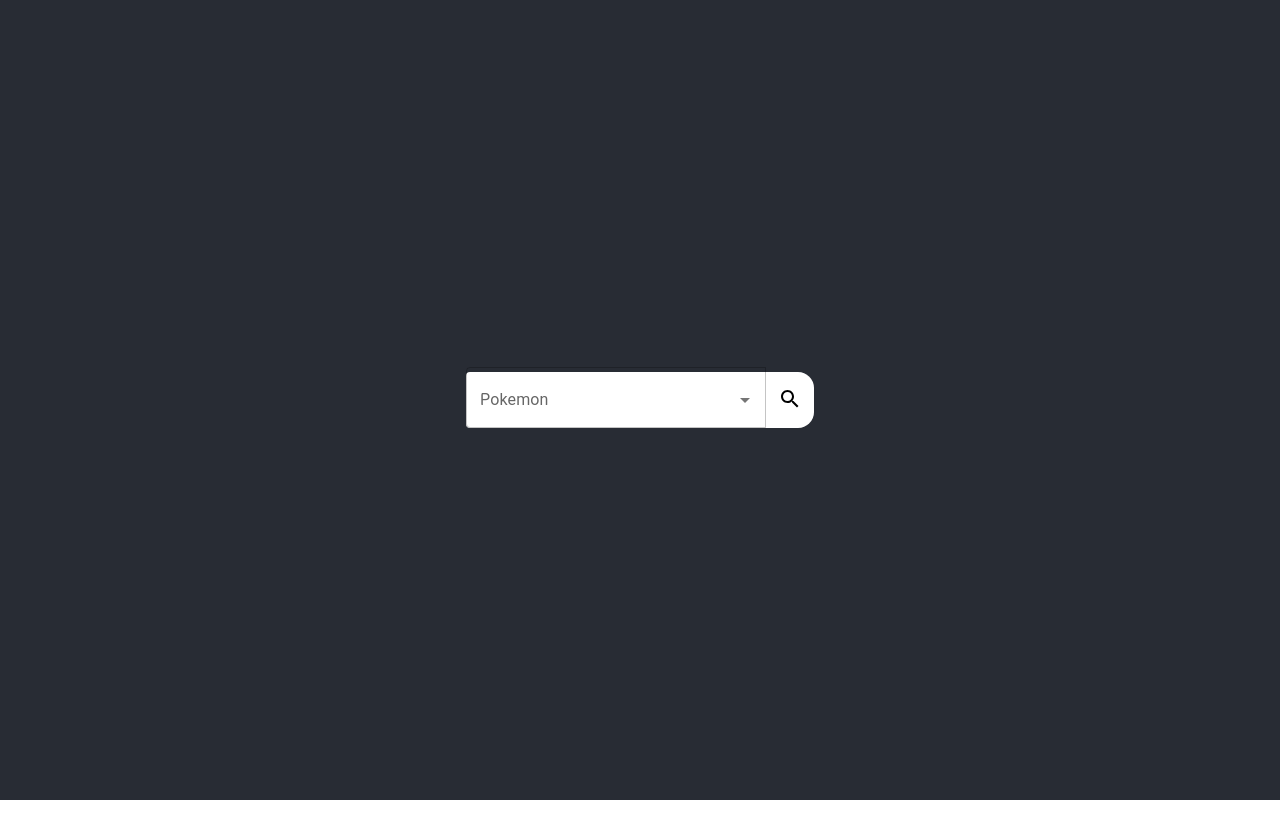
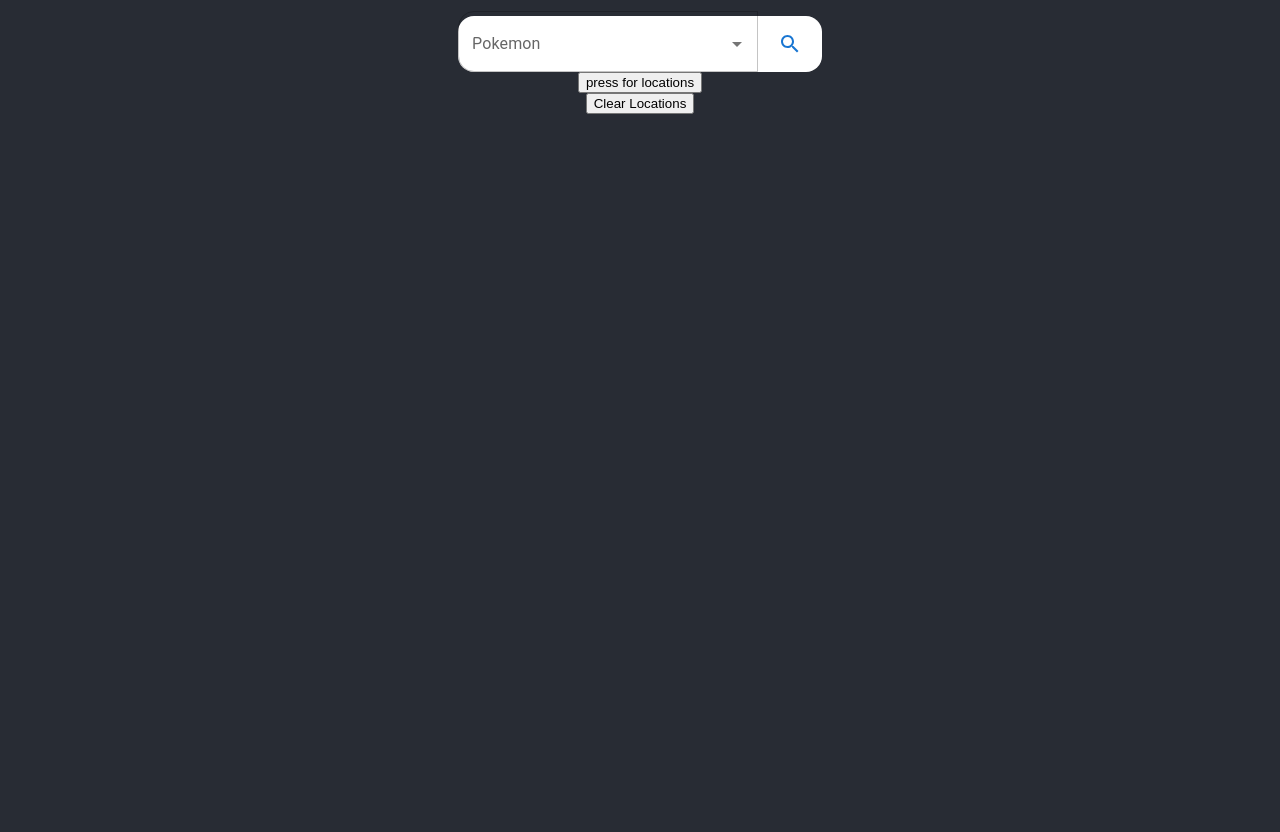
Before and after one commit to Andrew-Neely-82/pokemon-page, a React (Create React App) app: page / in a window 1280 px wide. Before the commit the page ends 800 px from the top, so only its background shows below. Built offline with nearby package versions, Linux system fonts and the light colour scheme.

Commit message:
additional pokemon information has been added, abstracted code

```diff
--- a/src/App.js
+++ b/src/App.js
@@ -1,15 +1,14 @@
-import logo from "./logo.svg";
+import { Main } from "./components/export";
 import "./App.scss";
-import { SearchBox } from "./components/export";
 
-function App() {
+const App = () => {
   return (
     <div className="App">
       <div className="App-header">
-        <SearchBox />
+        <Main />
       </div>
     </div>
   );
-}
+};
 
 export default App;
--- a/src/App.scss
+++ b/src/App.scss
@@ -1,5 +1,7 @@
+* {
+}
+
 .App {
-  text-align: center;
 }
 
 .App-header {
@@ -8,17 +10,38 @@
   display: flex;
   flex-direction: column;
   align-items: center;
-  justify-content: center;
+  justify-content: start;
   font-size: calc(10px + 2vmin);
   color: white;
+  padding: 1rem;
 }
 
 .App-link {
   color: #61dafb;
 }
 
+.main-container {
+  display: flex;
+  flex-direction: column;
+  justify-content: center;
+  align-items: center;
+
+  .sprite {
+    width: 20rem;
+  }
+}
+
 .search-container {
   display: flex;
+
+  &:focus-within {
+    outline: 2px solid #1976d2;
+    border-radius: 1rem;
+  }
+
+  * {
+    transition: 250ms ease all;
+  }
 
   // * hides the Mui notch
   legend {
@@ -30,8 +53,10 @@
     border-radius: 1rem 0 0 1rem;
   }
 
-  input[type="text"],
   button[type="submit"] {
+    display: flex;
+    justify-content: center;
+    align-items: center;
     width: 3rem;
     border: none;
     border-radius: 0 1rem 1rem 0;
@@ -39,16 +64,15 @@
     cursor: pointer;
     padding: 0.25rem 0.5rem;
 
-    &:hover {
-      background: rgba(255 255 255 / 0.8);
-    }
-
     &:active {
       svg {
         width: 1rem;
         transition: 250ms ease;
       }
     }
+    // &:hover {
+    //   background: #aaaaaa;
+    // }
   }
 }
 
@@ -58,8 +82,9 @@
 }
 
 .MuiInputLabel-shrink {
+  top: -5px !important;
   border: 2px solid #1976d2;
-  padding: 0.25rem !important;
+  padding: 0.25rem 0.5rem !important;
 }
 
 .MuiAutocomplete-inputRoot {
@@ -92,9 +117,7 @@
 }
 
 .MuiInputBase-root {
-  &:focus-within {
-    outline: 2px solid #1976d2 !important;
-  }
+  border-radius: 1rem 0 0 1rem !important;
 }
 
 div[role="presentation"] {
--- a/src/components/export.js
+++ b/src/components/export.js
@@ -1 +1,2 @@
+export { default as Main } from "./main/Main";
 export { default as SearchBox } from "./searchBox/SearchBox";
--- /dev/null
+++ b/src/components/main/Main.jsx
@@ -0,0 +1,83 @@
+import { useEffect, useState } from "react";
+import SearchBox from "../searchBox/SearchBox";
+import { CircularProgress } from "@mui/material";
+import { Moves, Stats, Types } from "./info/export";
+
+const Main = () => {
+  const [pokemon, setPokemon] = useState(null);
+  const [loading, setLoading] = useState(false);
+  const [locations, setLocations] = useState(null);
+
+  const sleep = (duration) => {
+    return new Promise((resolve) => {
+      setTimeout(() => {
+        resolve();
+      }, duration);
+    });
+  };
+
+  useEffect(() => {
+    let active = true;
+
+    const fetchPokemon = async () => {
+      if (!pokemon) return;
+      setLoading(true);
+      await sleep(1e3);
+
+      if (active && pokemon) {
+        setLoading(false);
+      }
+    };
+
+    fetchPokemon();
+
+    return () => {
+      active = false;
+    };
+  }, [pokemon]);
+
+  const fetchLocation = async () => {
+    const URL = `https://pokeapi.co/api/v2/pokemon/${pokemon.id}/encounters`;
+    if (!pokemon.id) return undefined;
+
+    try {
+      const res = await fetch(URL);
+      const data = await res.json();
+      // Sort the locations alphabetically by name
+      const sortedLocations = data.sort((a, b) => {
+        return a.location_area.name.localeCompare(b.location_area.name);
+      });
+      setLocations(sortedLocations);
+    } catch (error) {
+      console.log(error);
+    }
+  };
+
+  const clearLocations = () => {
+    setLocations(null);
+  };
+
+  const upperCase = (obj) => obj.charAt(0).toUpperCase() + obj.slice(1);
+
+  return (
+    <div className="main-container">
+      <SearchBox pokemon={pokemon} setPokemon={setPokemon} setLoading={setLoading} />
+      {loading && <CircularProgress />}
+      {pokemon && !loading && (
+        <>
+          <h3>{`#${pokemon.id} ${upperCase(pokemon.name)}`}</h3>
+          <img className="sprite front" src={pokemon.sprites.front_default} alt={`${pokemon.name}'s sprite`} title={`${pokemon.name.charAt(0).toUpperCase()}${pokemon.name.slice(1)}'s sprite`} />
+          <img className="sprite back" src={pokemon.sprites.back_default} alt={`${pokemon.name}'s sprite`} title={`${pokemon.name.charAt(0).toUpperCase()}${pokemon.name.slice(1)}'s sprite`} />
+          <Types pokemon={pokemon} />
+          <Stats pokemon={pokemon} />
+          <Moves pokemon={pokemon} />
+        </>
+      )}
+      <button onClick={fetchLocation}>press for locations</button>
+      <button onClick={clearLocations}>Clear Locations</button>
+      <div>{Array.isArray(locations) && locations.map((location, index) => <div key={index}>{location.location_area.name}</div>)}</div>
+    </div>
+  );
+};
+
+export default Main;
--- /dev/null
+++ b/src/components/main/info/Moves.jsx
@@ -0,0 +1,16 @@
+const Moves = ({ pokemon }) => {
+  return (
+    <div style={{ margin: "1rem" }}>
+      <h4>Moves: </h4>
+      {pokemon.moves.map((moves, key) => {
+        return (
+          <div key={key}>
+            #{key + 1} {moves.move.name}
+          </div>
+        );
+      })}
+    </div>
+  );
+};
+
+export default Moves;
--- /dev/null
+++ b/src/components/main/info/Stats.jsx
@@ -0,0 +1,17 @@
+const Stats = ({ pokemon }) => {
+  const upperCase = (obj) => obj.charAt(0).toUpperCase() + obj.slice(1);
+
+  return (
+    <div>
+      {pokemon.stats.map((stat) => {
+        return (
+          <>
+            <div>{upperCase(stat.stat.name)}</div>
+            <span>{stat.base_stat}</span>
+          </>
+        );
+      })}
+    </div>
+  );
+};
+export default Stats;
--- /dev/null
+++ b/src/components/main/info/Types.jsx
@@ -0,0 +1,16 @@
+const Types = ({ pokemon }) => {
+  const upperCase = (obj) => obj.charAt(0).toUpperCase() + obj.slice(1);
+
+  return (
+    <div>
+      {pokemon.types.map((types, key) => {
+        return (
+          <>
+            <div key={key}>{upperCase(types.type.name)}</div>
+          </>
+        );
+      })}
+    </div>
+  );
+};
+export default Types;
--- /dev/null
+++ b/src/components/main/info/export.js
@@ -0,0 +1,3 @@
+export { default as Stats } from "./Stats";
+export { default as Moves } from "./Moves";
+export { default as Types } from "./Types";
--- a/src/components/searchBox/AsyncBox.jsx
+++ b/src/components/searchBox/AsyncBox.jsx
@@ -31,11 +31,10 @@
 
   useEffect(() => {
     let active = true;
-
     if (!loading) return undefined;
 
     (async () => {
-      await sleep(1e3); // For demo purposes.
+      await sleep(1e3);
 
       if (active && pokedex) {
         // Make sure pokedex data is available
--- a/src/components/searchBox/SearchBox.jsx
+++ b/src/components/searchBox/SearchBox.jsx
@@ -1,30 +1,26 @@
-import { useAutocomplete } from "@mui/base/useAutocomplete";
 import SearchIcon from "@mui/icons-material/Search";
-import { useState } from "react";
+import { Button } from "@mui/material";
 import AsyncBox from "./AsyncBox";
 
-const SearchBox = ({ onClick }) => {
-  const [pokemon, setPokemon] = useState(null);
-
+const SearchBox = ({ pokemon, setPokemon }) => {
+  //
   const handleClick = () => {
     let input = document.getElementById("asynchronous-demo");
     let lowerInput = input.value.toLowerCase();
+    pokemon = lowerInput;
 
-    console.log(lowerInput);
+    if (!pokemon) return;
     setPokemon(input.value);
     const fetchPokemon = async () => {
-      const URL = `https://pokeapi.co/api/v2/pokemon/${lowerInput}`;
+      const URL = `https://pokeapi.co/api/v2/pokemon/${pokemon}`;
 
       try {
-        console.log(URL);
         const res = await fetch(URL);
         const data = await res.json();
         setPokemon(data);
         console.log(data);
-        setPokemon(null);
       } catch (error) {
         console.error(error);
-        console.log(URL);
       }
     };
     fetchPokemon();
@@ -33,10 +29,10 @@
 
   return (
     <div className="search-container">
-      <AsyncBox />
-      <button type="submit" onClick={handleClick}>
+      <AsyncBox value={pokemon} />
+      <Button type="submit" onClick={handleClick}>
         <SearchIcon />
-      </button>
+      </Button>
     </div>
   );
 };
```
